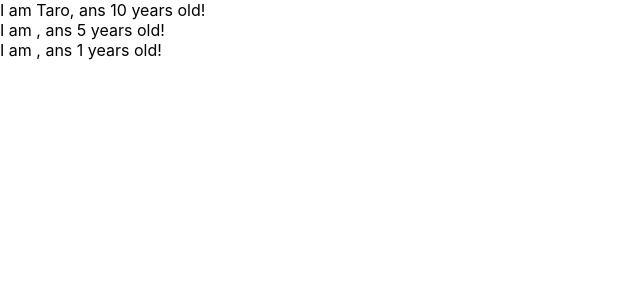
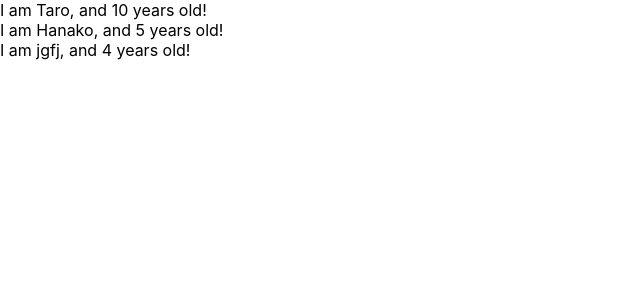
Before and after one commit to ysdko/react-redux-application, a React (Create React App) app: page / in a window 1280 px wide. Shown: the top 300 px of the page, without its empty margins (0-640 px from the left). Built offline with nearby package versions, Linux system fonts and the light colour scheme.

Commit message:
learn prop-types

```diff
--- a/src/App.js
+++ b/src/App.js
@@ -1,10 +1,11 @@
 import React from 'react';
+import PropTypes from 'prop-types';
 
 const App = () => {
   const profiles = [
     { name: "Taro", age: 10 },
-    { naem: "Hanako", age: 5 },
-    { naem: "Noname" }
+    { name: "Hanako", age: 5 },
+    { name: "jgfj", age : 4 }
   ]
   return (
     <div>
@@ -18,11 +19,12 @@
 }
 
 const User = (props) => {
-  return <div>I am {props.name}, ans {props.age} years old!</div>
+  return <div>I am {props.name}, and {props.age} years old!</div>
 }
 
-User.defaultProps = {
-  age: 1
+
+User.propTypes = {
+  name: PropTypes.string,
+  age: PropTypes.number.isRequired
 }
-
 export default App;
```
